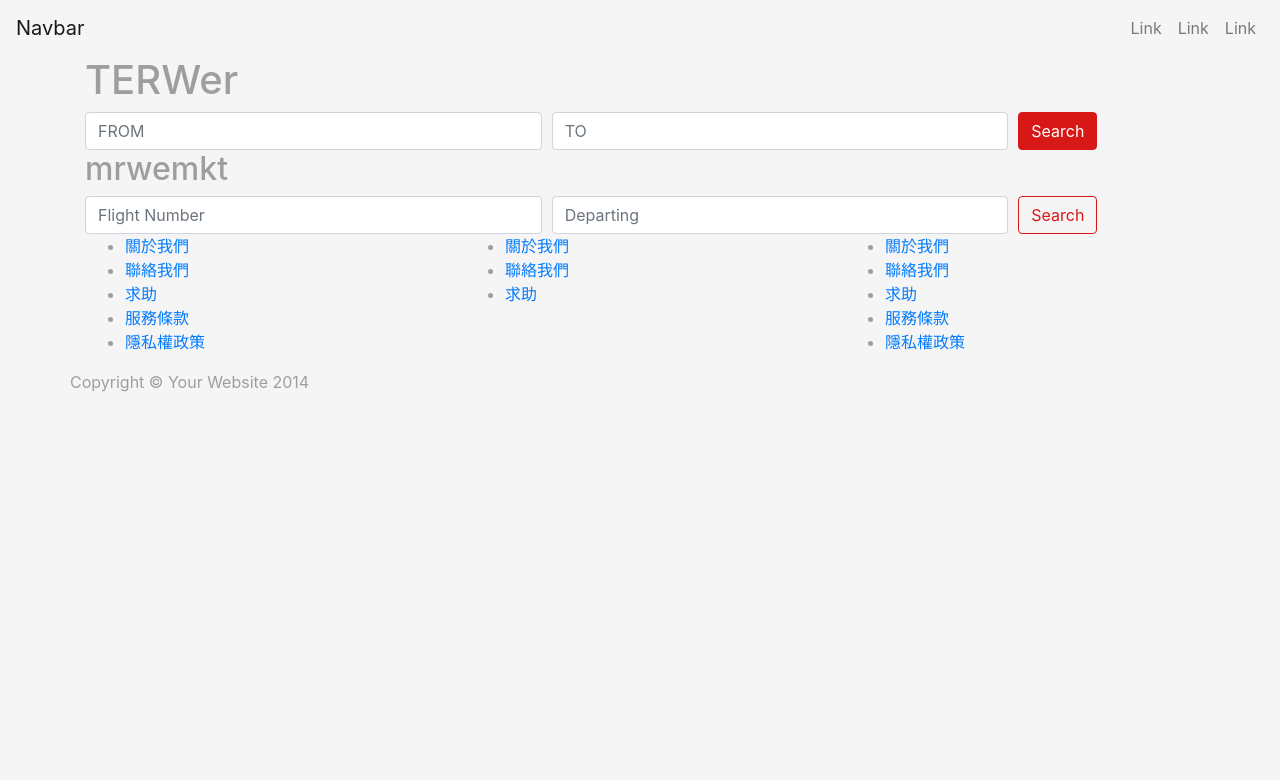
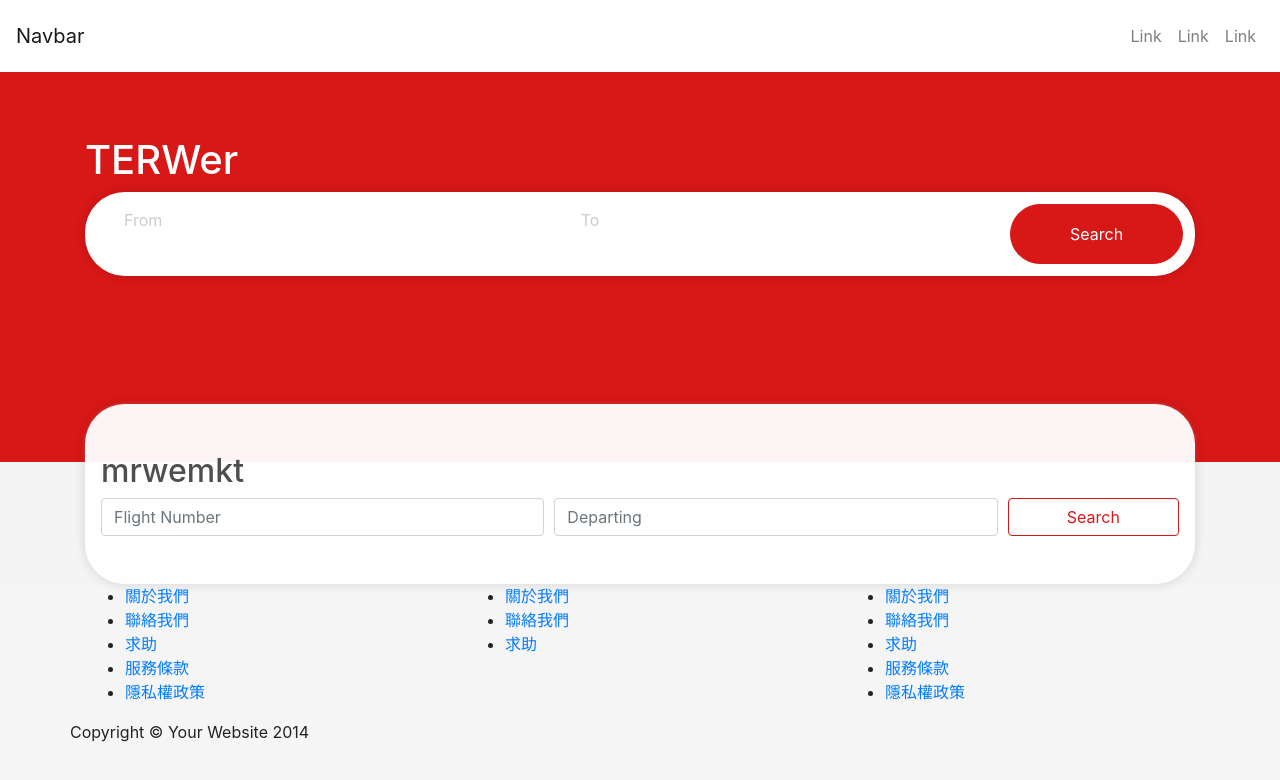
Before and after one commit to wandaciou/bs-flight, a website with bundled scripts: page index.html in a window 1280 px wide. Built offline with nearby package versions, Linux system fonts and the light colour scheme; files whose address does not match are found by name.

Commit message:
search area

```diff
--- a/index.html
+++ b/index.html
@@ -34,6 +34,7 @@
       </ul>
     </div>
   </nav>
+  <div class="container-fluid search-flight">
     <div class="container">
       <div class="row">
         <div class="col">
@@ -41,15 +42,17 @@
           <form>
             <div class="form-row">
               <div class="col-md-5">
-              <input type="text" class="form-control" placeholder="FROM" list="Origin" name="Origin">
+                <div class="label-text">From</div>
+                <input type="text" class="form-control" placeholder="" list="Origin" name="Origin">
                 <datalist class="SmallFormField" name="Origin" id="Origin" onChange="submitForm(this.form, true)"
-                onkeypress="gblKeyPress()" onkeydown="gblKeyDown()" onfocus="gblOnFocus('Origin')" onblur="gblOnBlur()"
-                onClick="gblOnClick('QuoteMgrSearchCriteria', this.form)">
+                  onkeypress="gblKeyPress()" onkeydown="gblKeyDown()" onfocus="gblOnFocus('Origin')"
+                  onblur="gblOnBlur()" onClick="gblOnClick('QuoteMgrSearchCriteria', this.form)">
                   <option value="Taipei - Taoyuan(TPE)">台北 - 桃園(TPE)
                   </option>
               </div>
               <div class="col-md-5">
-              <input type="text" class="form-control" placeholder="TO" list="Destination" name="Destination">
+                <div class="label-text">To</div>
+                <input type="text" class="form-control" placeholder="" list="Destination" name="Destination">
                 <datalist class="SmallFormField" name="Destination" id="Destination"
                   onChange="submitForm(this.form, true)" onkeypress="gblKeyPress()" onkeydown="gblKeyDown()"
                   onfocus="gblOnFocus('Destination')" onblur="gblOnBlur()"
@@ -66,10 +69,15 @@
           </form>
         </div>
       </div>
+    </div>
+  </div>
+  <div class="container-fluid search-status">
+    <div class="container">
       <div class="row">
         <div class="col">
+          <div class="white-mask"></div>
+          <form>
             <h2>mrwemkt</h2>
-        <form>
             <div class="form-row">
               <div class="col-md-5">
                 <input type="text" class="form-control" placeholder="Flight Number" name="FlightNumber">
@@ -82,13 +90,14 @@
               </div>
             </div>
           </form>
+
         </div>
       </div>
       <div class="row">
-
+      </div>
+    </div>
   </div>
 
-  </div>
   <footer>
     <div class="container-fluid">
       <div class="container">
--- a/scss/starter.scss
+++ b/scss/starter.scss
@@ -37,7 +37,7 @@
 // $enable-shadows: true;
 
 // Customize some defaults
-$body-color: #9e9e9e;
+$body-color: #222222;
 $body-bg: #f5f5f5;
 $border-radius: .4rem;
 $theme-colors: (
@@ -83,3 +83,94 @@ $theme-colors: (
 //
 // Custom styles
 //
+textarea:focus,
+input[type="text"]:focus,
+input[type="password"]:focus,
+input[type="datetime"]:focus,
+input[type="datetime-local"]:focus,
+input[type="date"]:focus,
+input[type="month"]:focus,
+input[type="time"]:focus,
+input[type="week"]:focus,
+input[type="number"]:focus,
+input[type="email"]:focus,
+input[type="url"]:focus,
+input[type="search"]:focus,
+input[type="tel"]:focus,
+input[type="color"]:focus,
+.uneditable-input:focus {
+  border:0;
+  box-shadow: 0px 0px 0px 3px rgba(234,0,0,0.1);
+  outline: 0 none;
+}
+
+
+.navbar{
+  background-color: #ffffff;
+  padding: 1rem;
+}
+
+.navbar-light .navbar-toggler{
+  border: 0;
+  color:#222222;
+}
+.search-flight{
+  background-color: #d81717;
+  padding: 4rem 0;
+  h1{
+    color: #ffffff;
+  }
+  form{
+    background-color: #ffffff;
+    box-shadow: 0px 0px 11px 0px rgba(0,0,0,0.15);
+    border-radius: 40px;
+    padding: 0.75rem;
+  }
+  .form-control{
+    border: 0;
+    border-radius: 30px;
+    height: 60px;
+    padding: 1rem 1.75rem 0.5rem 1.75rem;
+  }
+  ::placeholder {
+    color: #cccccc;
+  }
+  .label-text{
+    position: absolute;
+    top:0.25rem;
+    left:2rem;
+    font-size: 1rem;
+    color: #cccccc;
+  }
+  .btn{
+    height: 60px;
+    border-radius: 30px;
+    width: 100%;
+    padding: 0rem 2.75rem;
+  }
+}
+.search-status{
+  background-image: linear-gradient(0deg, #f4f4f4 50%, #d81717 50%, #d81717 100%);
+  padding: 4rem 0 0 0;
+  .white-mask{
+    background-color: rgba(255,255,255,0.2);
+    border-radius:40px;
+    filter: blur(2px);
+    -webkit-filter: blur(2px);
+    width: calc(100% - 30px);
+    height: 100%;
+    position: absolute;
+    top:0;
+    left:15px;
+  }
+  form{
+    background-color: rgba(255,255,255,0.95);
+    border-radius:40px;
+    padding: 3rem 1rem;
+    box-shadow: 0px 0px 11px 0px rgba(0,0,0,0.15);
+    .btn{
+      width: 100%;
+    }
+  }
+
+}
```
Also changed, not shown: assets/css/starter.css, 1 other file. Lines whose indentation alone changed are shown as unchanged.
